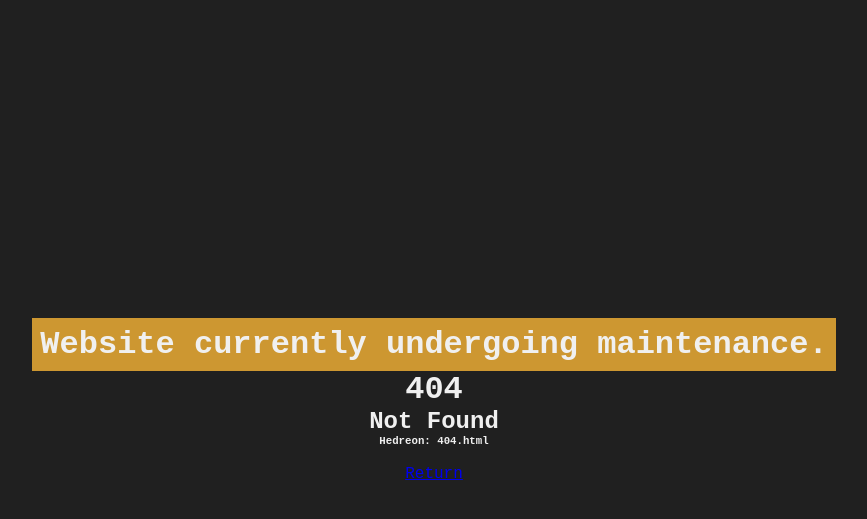
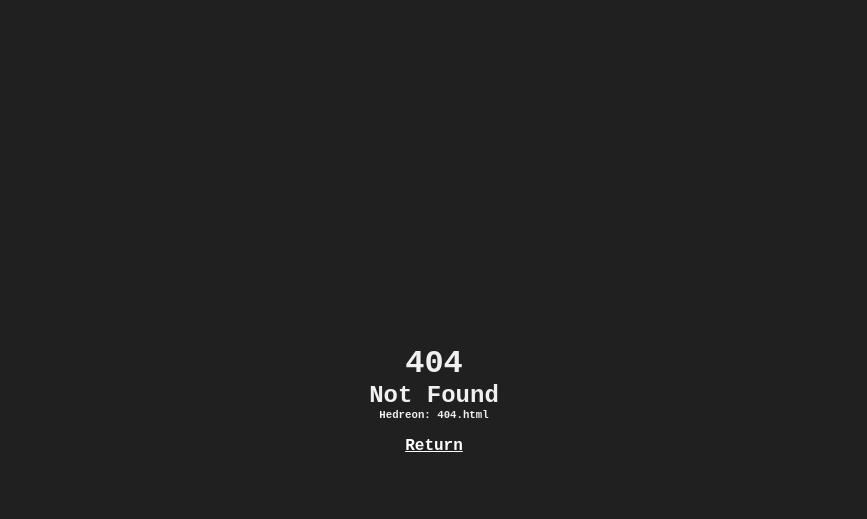
Before and after one commit to Hedreon/Website, a PHP site: page /404.html in a window 1280 px wide. Shown: the top 519 px of the page, without its empty margins (206-1073 px from the left). Run offline with PHP 8.4, Linux system fonts and the light colour scheme; style sheets or scripts are compiled from the project's sources.

Commit message:
Fix remaining issues

```diff
--- a/404.html
+++ b/404.html
@@ -8,12 +8,10 @@
     <link rel="stylesheet" href="/resources/css/global.css">
 </head>
 <body>
-    <h1 class="warning">Website currently undergoing maintenance.</h1>
     <h1>404</h1>
     <h2>Not Found</h2>
     <h6 class="dynamic"></h6>
-    <br>
-    <a href="/">Return</a>
+    <a style="padding-top: 2vh;" href="/">Return</a>
     <script src="/resources/js/404.js"></script>
 </body>
 </html>
--- a/resources/css/global.css
+++ b/resources/css/global.css
@@ -28,6 +28,15 @@ header {
     color: var(--text-color);
     border-bottom: 2pt solid var(--border-color);
     transition: 0.5s cubic-bezier(0.05, 0.95, 0, 1);
+}
+
+a {
+    color: var(--link-color);
+    font-weight: bold;
+}
+
+a:visited {
+    color: var(--link-color);
 }
 
 navigator {
```
Also changed, not shown: resources/css/index.css (+0 -9 lines).
